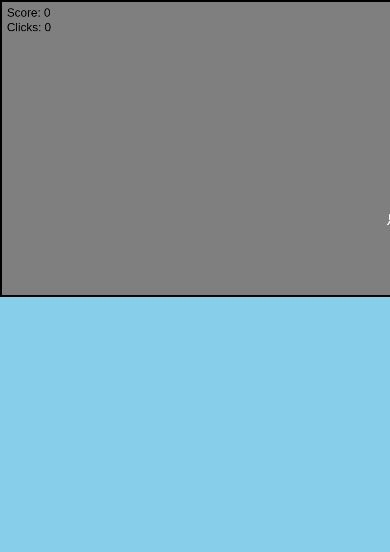
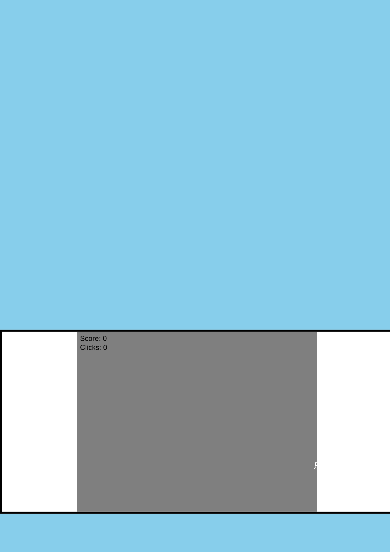
Before and after one commit to tangren666/test1, a plain HTML site: page flappy_bird.html in a window 390 px wide. Both pictures are taken after a click on the button "开始游戏". Drawn offline with Linux system fonts and the light colour scheme.

Commit message:
代码更新

```diff
--- a/flappy_bird.html
+++ b/flappy_bird.html
@@ -41,7 +41,7 @@
             box-sizing: border-box;
         }
         #startScreen h1 {
-            color: purple;
+            color: white;
             font-weight: bold;
             font-size: 48px;
             margin-bottom: 30px;
@@ -70,10 +70,20 @@
                 font-size: 20px;
             }
         }
-        @media (orientation: landscape) and (max-height: 500px) {
+        @media (orientation: portrait) {
+            #gameCanvas {
+                width: 100vw;
+                height: auto;
+                top: 50%;
+                transform: translateY(-50%);
+            }
+        }
+        @media (orientation: landscape) {
             #gameCanvas {
                 height: 100vh;
                 width: auto;
+                left: 50%;
+                transform: translateX(-50%);
             }
         }
     </style>
@@ -101,13 +111,21 @@
 
             // 调整画布大小以适应屏幕
             function resizeCanvas() {
-                const aspectRatio = 800/600;
-                if (window.innerWidth / window.innerHeight > aspectRatio) {
+                const gameAspectRatio = CANVAS_WIDTH / CANVAS_HEIGHT;
+                const screenAspectRatio = window.innerWidth / window.innerHeight;
+
+                if (window.matchMedia("(orientation: portrait)").matches) {
+                    canvas.style.width = '100vw';
+                    canvas.style.height = (window.innerWidth / gameAspectRatio) + 'px';
+                    canvas.style.top = '50%';
+                    canvas.style.left = '0';
+                    canvas.style.transform = 'translateY(-50%)';
+                } else {
                     canvas.style.height = '100vh';
-                    canvas.style.width = 'auto';
-                } else {
-                    canvas.style.width = '100vw';
-                    canvas.style.height = 'auto';
+                    canvas.style.width = (window.innerHeight * gameAspectRatio) + 'px';
+                    canvas.style.top = '0';
+                    canvas.style.left = '50%';
+                    canvas.style.transform = 'translateX(-50%)';
                 }
             }
 
```
